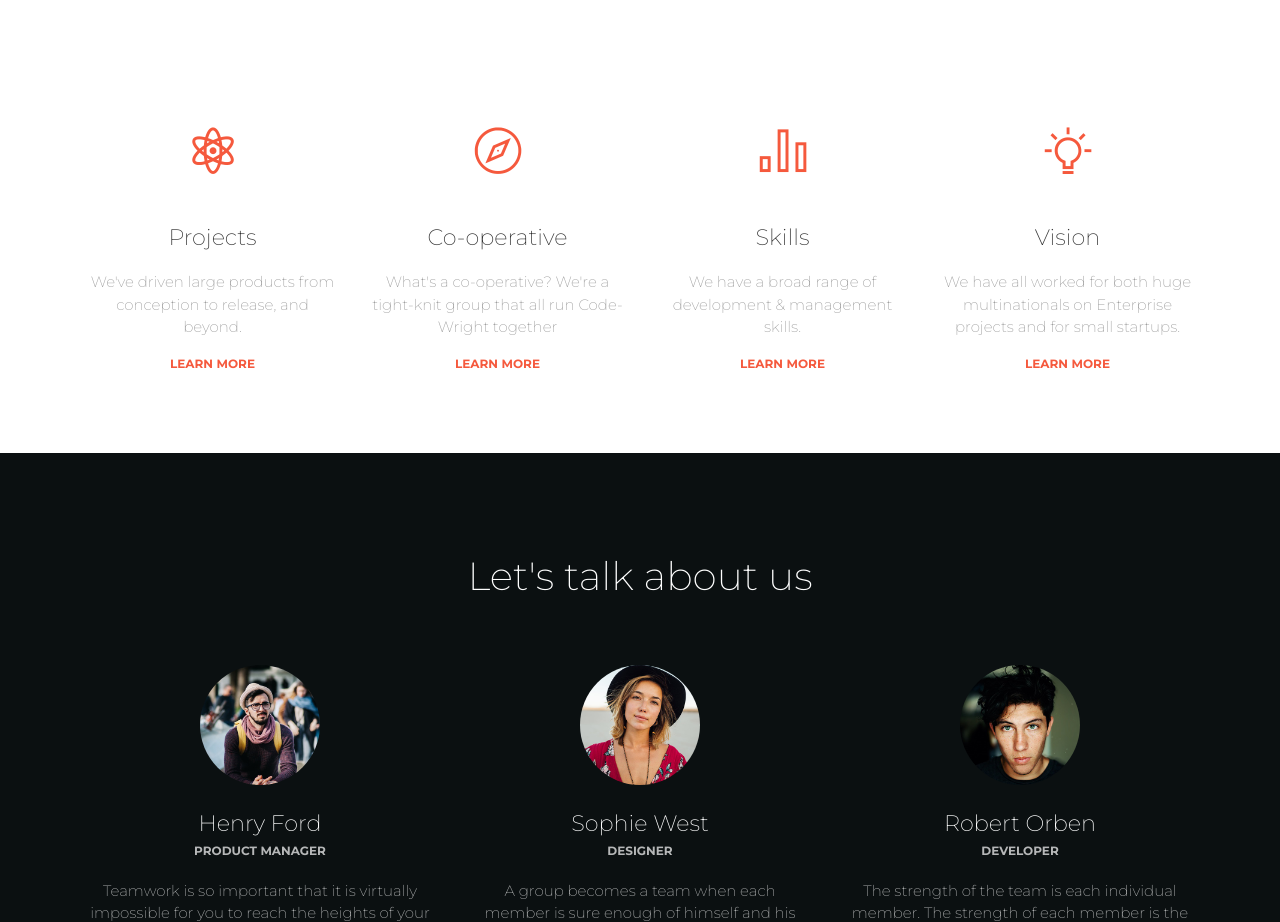
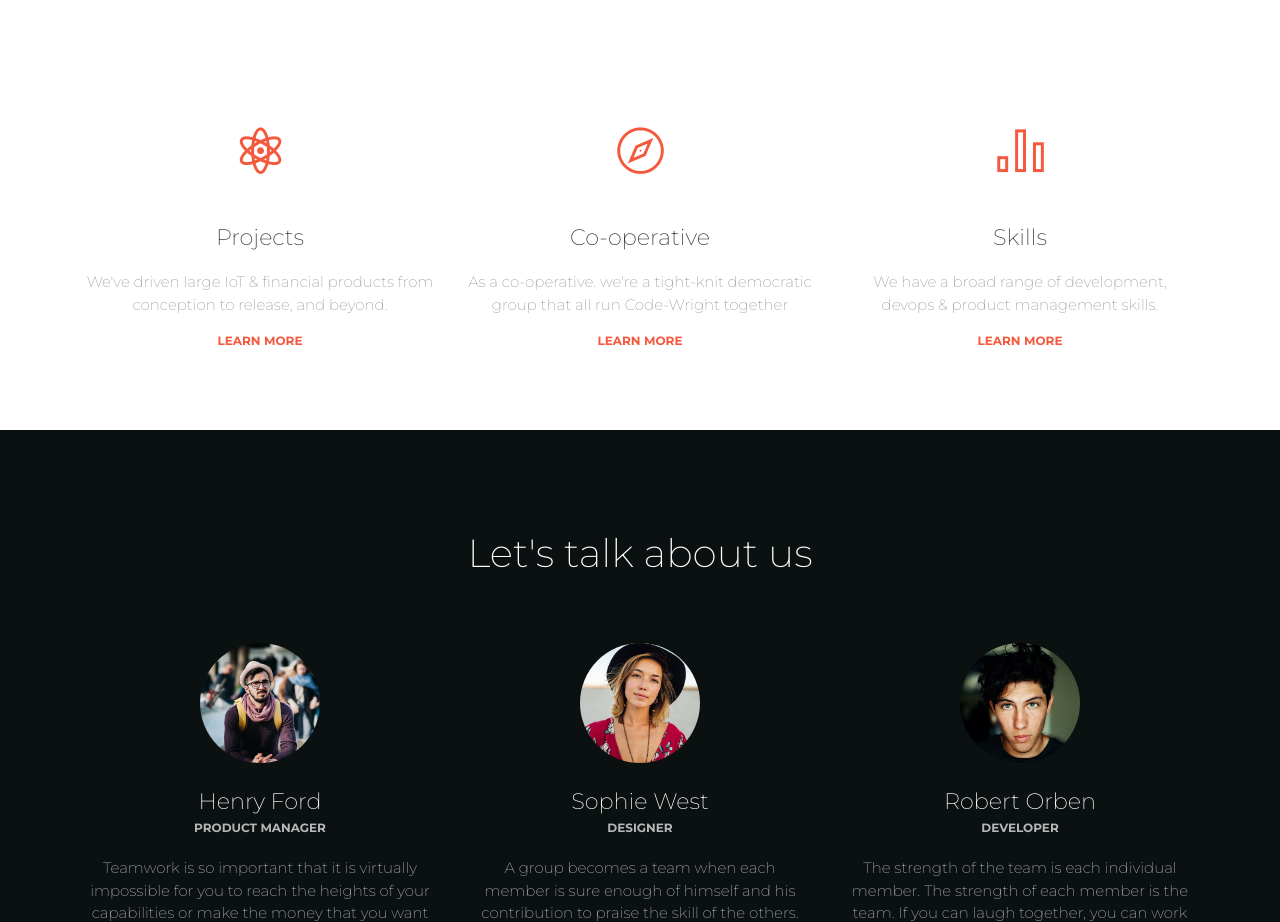
Before and after one commit to codewright-io/codewright-io.github.io, a plain HTML site: page landing-page.html in a window 1280 px wide. Shown: the part 1260-2182 px from the top of the page. Drawn offline with Linux system fonts and the light colour scheme; some packages are replaced by stand-ins of ours.

Commit message:
More landing page simplification

```diff
--- a/landing-page.html
+++ b/landing-page.html
@@ -97,7 +97,7 @@ The above copyright notice and this permission notice shall be included in all c
         <h1>Code Wright Collective</h1>
         <h3>A team of experienced, loyal developers based in Sydney, Australia.</h3>
         <br />
-        <a href="#main" class="btn btn-outline-neutral btn-round"><i class="fa fa-chevron-down"></i>&nbsp;Learn More</a>
+        <a href="#main" class="btn btn-outline-neutral btn-round"><i class="fa fa-chevron-down"></i>&nbsp;&nbsp;Learn More</a>
         <!-- <button type="button" class="btn btn-outline-neutral btn-round">Download</button> -->
       </div>
     </div>
@@ -117,14 +117,14 @@ The above copyright notice and this permission notice shall be included in all c
             <a href="#paper-kit" class="btn btn-danger btn-round">Details</a>
           </div>
         </div>
-        <br />
-        <br />
-        <br />
-        <br />
+        <br/>
+        <br/>
+        <br/>
+        <br/>
         <br/>
         <br/>
         <div class="row">
-          <div class="col-md-3">
+          <div class="col-md-4">
             <div class="info">
               <div class="icon icon-danger">
                 <i class="nc-icon nc-atom"></i>
@@ -132,12 +132,12 @@ The above copyright notice and this permission notice shall be included in all c
               <div class="description">
                 <h4 class="info-title">Projects</h4>
                 <br>
-                <p class="description">We've driven large products from conception to release, and beyond.</p>
+                <p class="description">We've driven large IoT & financial products from conception to release, and beyond.</p>
                 <a href="javascript:;" class="btn btn-link btn-danger">Learn More</a>
               </div>
             </div>
           </div>
-          <div class="col-md-3">
+          <div class="col-md-4">
             <div class="info">
               <div class="icon icon-danger">
                 <i class="nc-icon nc-compass-05"></i>
@@ -145,12 +145,12 @@ The above copyright notice and this permission notice shall be included in all c
               <div class="description">
                 <h4 class="info-title">Co-operative</h4>
                 <br>
-                <p>What's a co-operative? We're a tight-knit group that all run Code-Wright together</p>
+                <p>As a co-operative. we're a tight-knit democratic group that all run Code-Wright together</p>
                 <a href="javascript:;" class="btn btn-link btn-danger">Learn More</a>
               </div>
             </div>
           </div>
-          <div class="col-md-3">
+          <div class="col-md-4">
             <div class="info">
               <div class="icon icon-danger">
                 <i class="nc-icon nc-chart-bar-32"></i>
@@ -158,12 +158,12 @@ The above copyright notice and this permission notice shall be included in all c
               <div class="description">
                 <h4 class="info-title">Skills</h4>
                 <br>
-                <p>We have a broad range of development & management skills.</p>
+                <p>We have a broad range of development, devops & product management skills.</p>
                 <a href="javascript:;" class="btn btn-link btn-danger">Learn More</a>
               </div>
             </div>
           </div>
-          <div class="col-md-3">
+          <!-- <div class="col-md-3">
             <div class="info">
               <div class="icon icon-danger">
                 <i class="nc-icon nc-bulb-63"></i>
@@ -175,7 +175,7 @@ The above copyright notice and this permission notice shall be included in all c
                 <a href="javascript:;" class="btn btn-link btn-danger">Learn More</a>
               </div>
             </div>
-          </div>
+          </div> -->
         </div>
       </div>
     </div>
```
